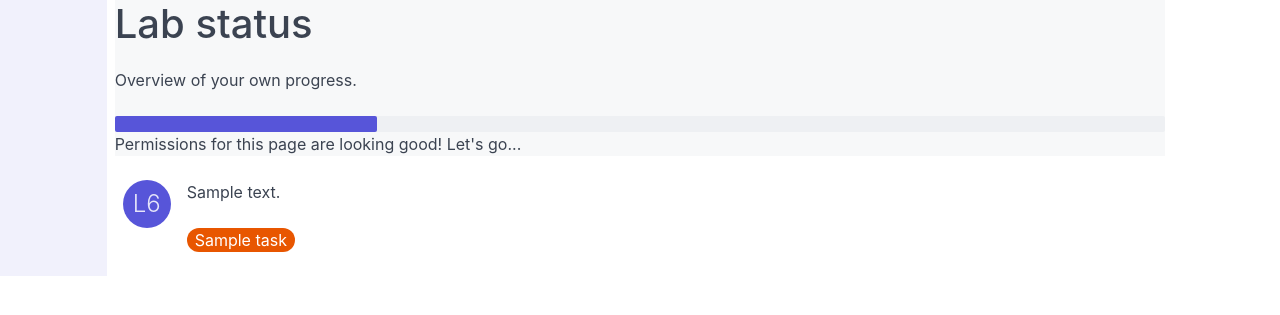
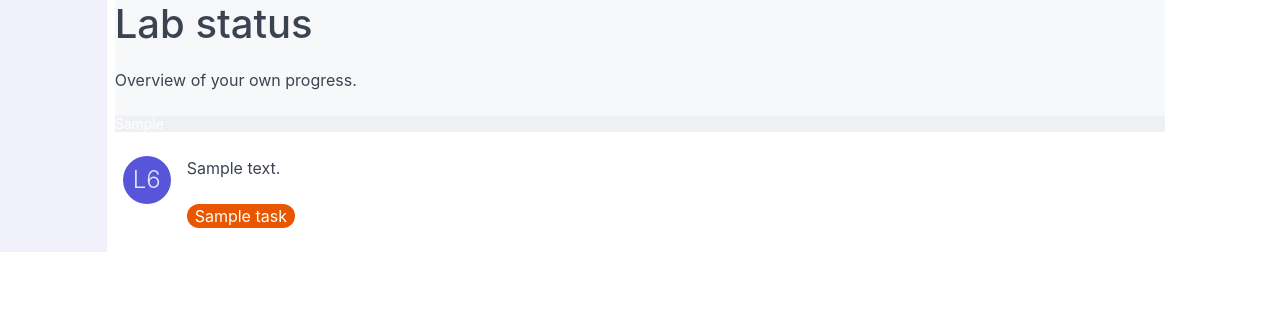
Before and after one commit to acend/awesome-apps, a Flask app: template python/app/templates/progress.jinja in a window 1280 px wide. Shown: the top 315 px of the page. Run offline with Flask 2, Linux system fonts and the light colour scheme; the template is opened without the code that fills it: most values are stand-ins (such as "Sample title", 1, 10 or a date in 2020).

Commit message:
formating of progress bar

```diff
--- a/python/app/libs/progress.py
+++ b/python/app/libs/progress.py
@@ -58,7 +58,7 @@ class Progress():
         return int(task_done / task_sum * 100)
 
     def checkLab06(self, labs):
-        lab = job_template.copy()
+        lab = {"name": "", "desc": "", "tasks": []}
         lab["name"] = "Lab 6"
         lab["desc"] = "Scaling"
         task1 = {"name": "Deployment", "status": "open"}
@@ -81,7 +81,7 @@ class Progress():
 
     def checkLab07(self, labs):
         # check if we having a history file
-        lab = job_template.copy()
+        lab = {"name": "", "desc": "", "tasks": []}
         lab["name"] = "Lab 7"
         lab["desc"] = "Troubleshooting (badge can toggle)"
         task1 = {"name": "Local access", "status": "open"}
@@ -102,7 +102,7 @@ class Progress():
 
     def checkLab08(self, labs):
         # check if database exists
-        lab = job_template.copy()
+        lab = {"name": "", "desc": "", "tasks": []}
         lab["name"] = "Lab 8"
         lab["desc"] = "Database"
         task1 = {"name": "Service", "status": "open"}
@@ -131,7 +131,7 @@ class Progress():
 
     def checkLab09(self, labs):
         # check for volume claims
-        lab = job_template.copy()
+        lab = {"name": "", "desc": "", "tasks": []}
         lab["name"] = "Lab 9"
         lab["desc"] = "Persistent storage"
         task1 = {"name": "Created", "status": "open"}
@@ -156,7 +156,7 @@ class Progress():
 
     def checkLab10(self, labs):
         # check statefulsets, daemonsets, jobs, configmaps ...
-        lab = job_template.copy()
+        lab = {"name": "", "desc": "", "tasks": []}
         lab["name"] = "Lab 10"
         lab["desc"] = "Additional concepts"
         task1 = {"name": "1-StatefulSets", "status": "open"}
--- a/python/app/templates/progress.jinja
+++ b/python/app/templates/progress.jinja
@@ -4,17 +4,18 @@
 		<div class="hero-sm bg-gray">
   			<div class="hero-body">
     			<h1>Lab status</h1>
-    			<p>Overview of your own progress.</p>
-				<div class="bar bar">
-  					<div class="bar-item" role="progressbar" style="width:25%;" aria-valuenow="{{ perc }}" aria-valuemin="0" aria-valuemax="100"></div>
-				</div>
+    			<p>Overview of your own progress.<p>
 				{% if labs|length %}
-				<p>Permissions for this page are looking good! Let's go...</p>
+				<p>
+					<div class="bar bar">
+						<div class="bar-item tooltip" data-tooltip="{{ perc }}%" role="progressbar"
+							style="width:{{ perc }}%;" aria-valuenow="{{ perc }}" aria-valuemin="0" aria-valuemax="100">{{ perc }}%</div>
+					</div>
+				</p>
 				{% else %}
 				<p>To activate, you have to create this rolebinding in your namespace:</p>
 				<code>kubectl create rolebinding progress --clusterrole=view --serviceaccount=&#60;namespace&#62;:default --namespace=&#60;namespace&#62;</code>
 				{% endif %}
-				<p></p>
   			</div>
 		</div>
 		{% for lab in labs %}
```
